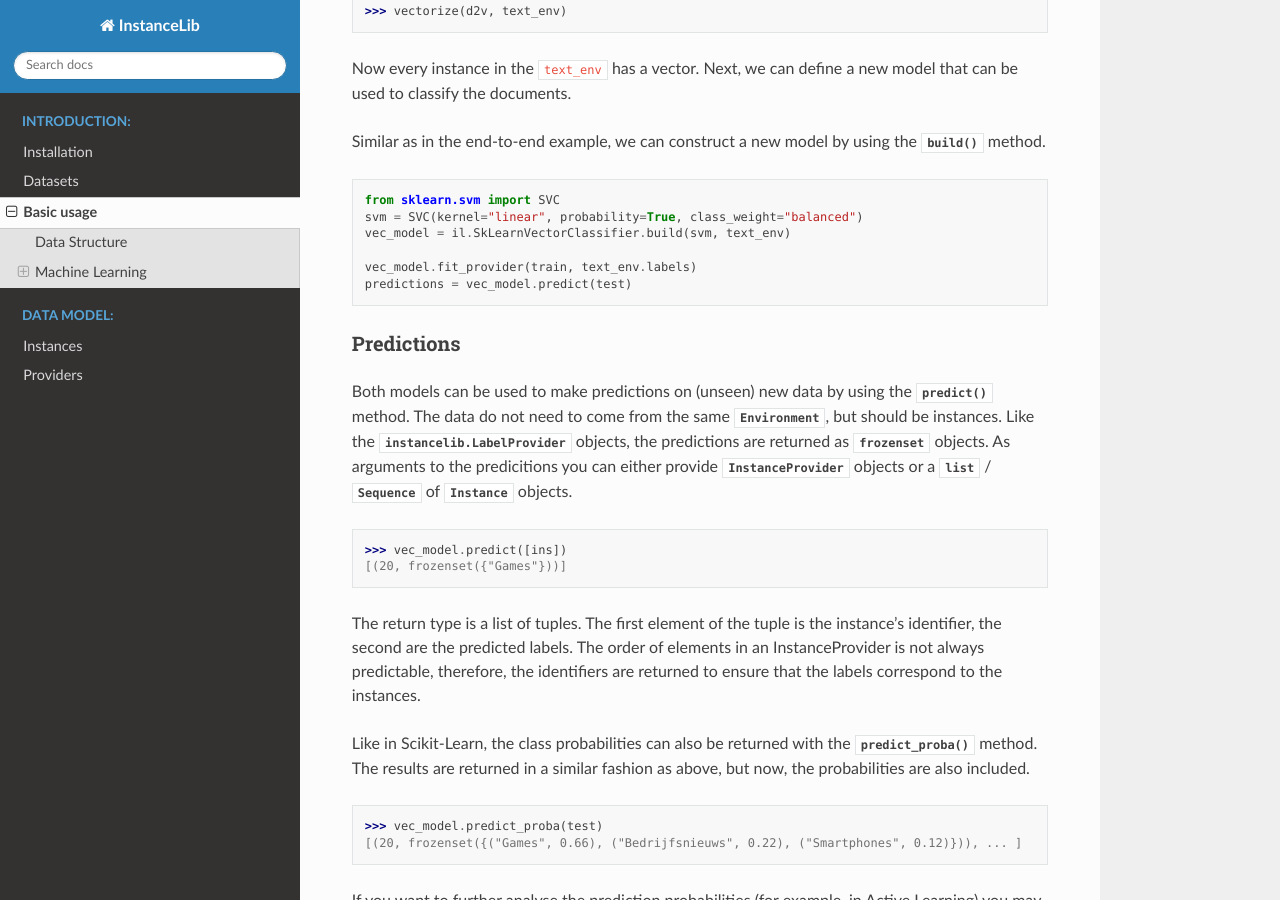
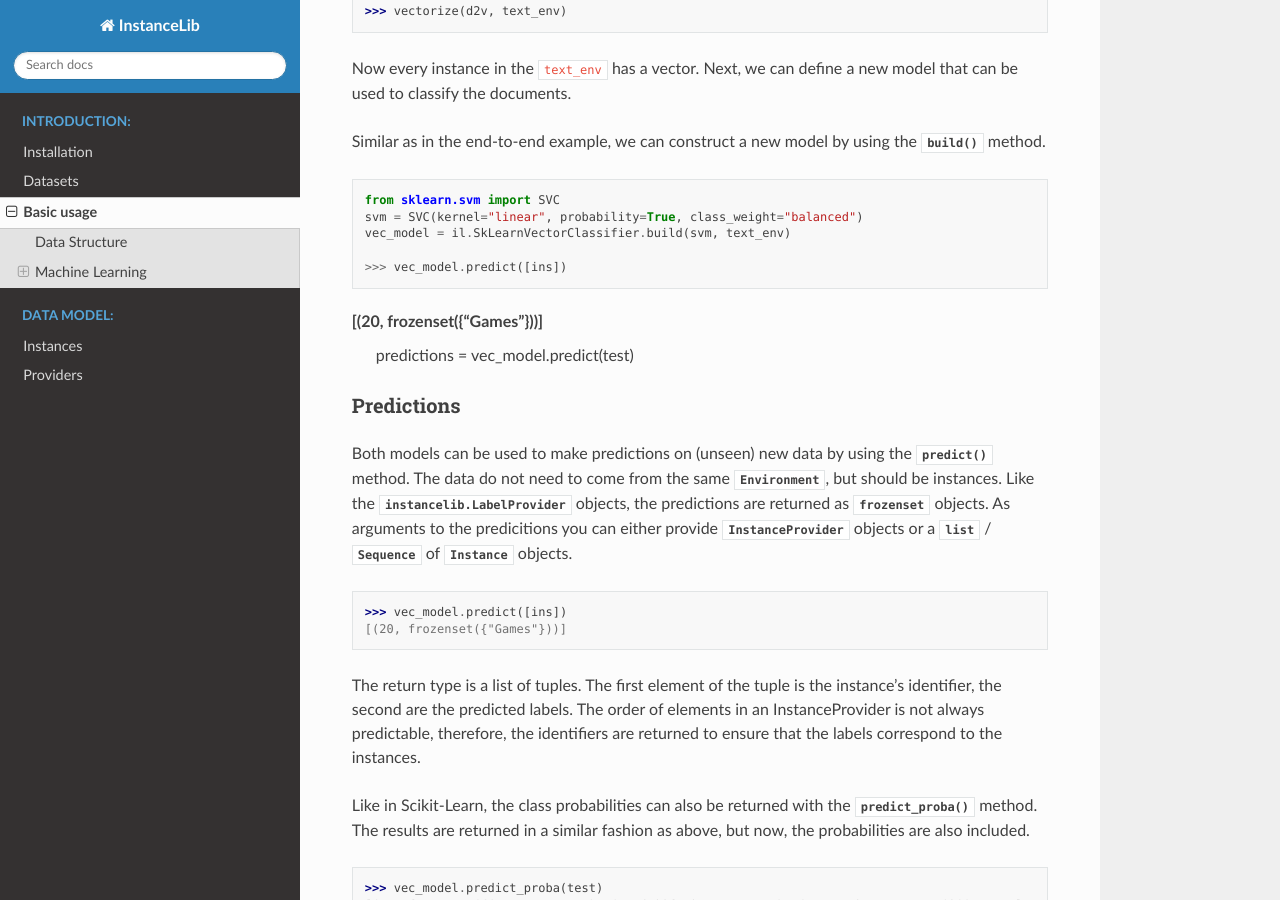
Before and after one commit to mpbron/instancelib, a Sphinx documentation site: the page built from docs/source/intro/usage.rst, in a window 1280 px wide and 900 px high, scrolled down 2726 px. Built offline with Sphinx 7.4.7 and the Read the Docs theme 2.0.0, drawn with Linux system fonts in a browser that asks for light colours; pages that are not in the unit, such as notebooks, are missing from menus.

Commit message:
Documentation

```diff
--- a/docs/source/intro/usage.rst
+++ b/docs/source/intro/usage.rst
@@ -134,7 +134,8 @@ Similar as in the end-to-end example, we can construct a new model by using the
    svm = SVC(kernel="linear", probability=True, class_weight="balanced")
    vec_model = il.SkLearnVectorClassifier.build(svm, text_env)
 
-   vec_model.fit_provider(train, text_env.labels)
+   >>> vec_model.predict([ins])
+[(20, frozenset({"Games"}))]
    predictions = vec_model.predict(test)
 
 
```
